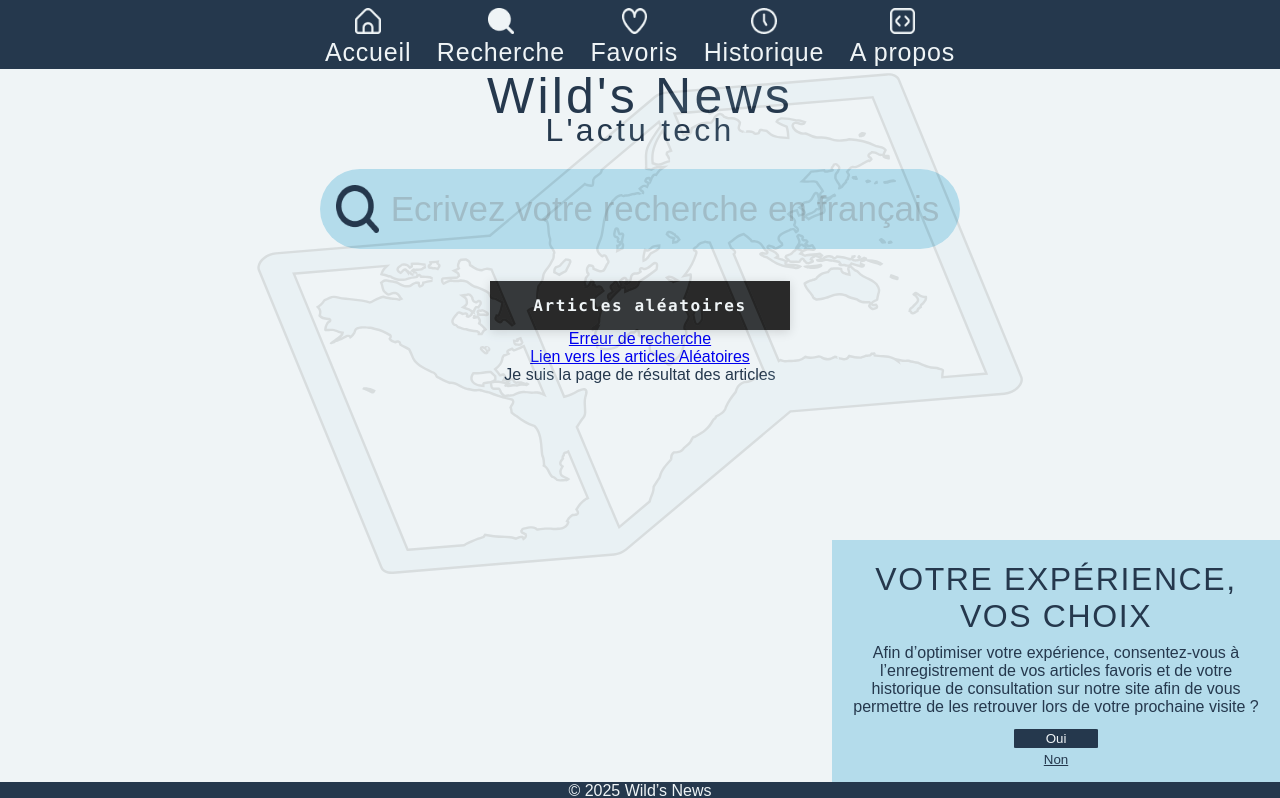
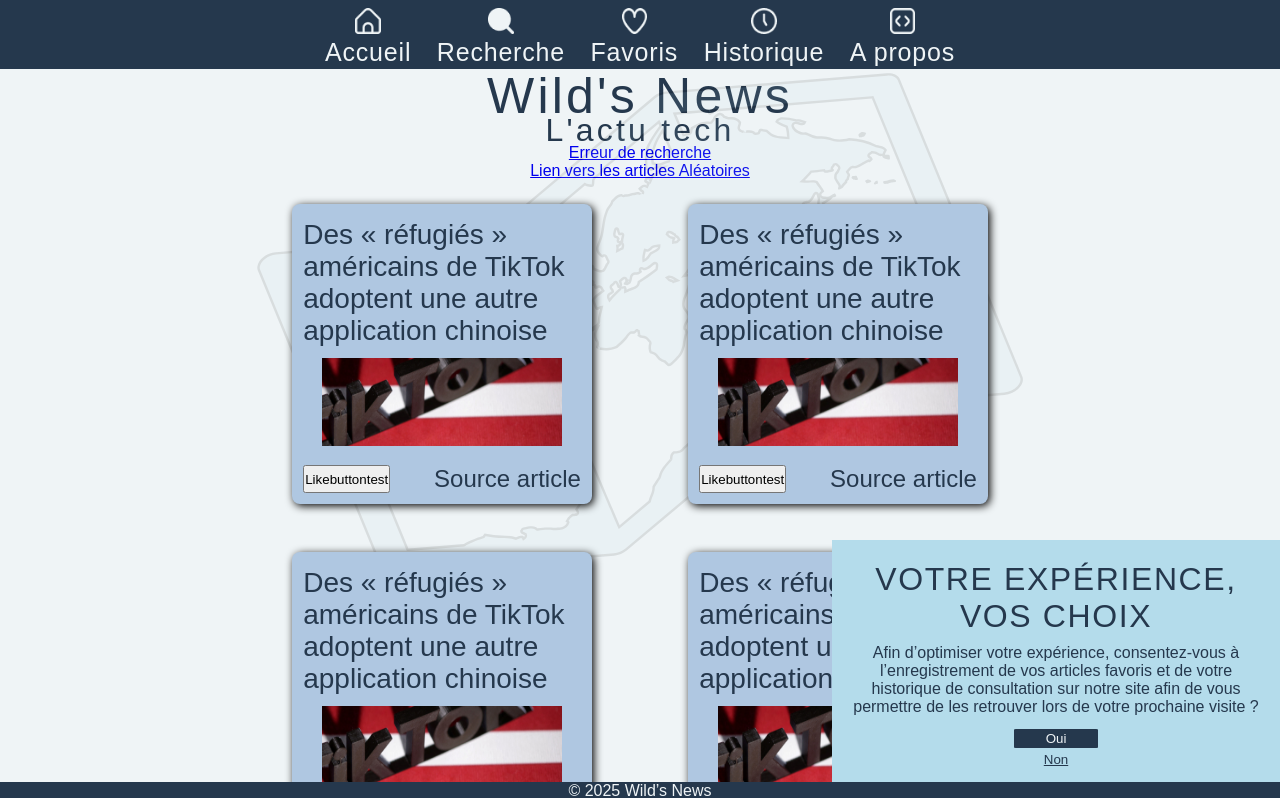
Before and after one commit to WildCodeSchool/2024-12-orleans-cda-project2-team-b, a React (Vite) app: page /recherche/resultats-de-recherche in a window 1280 px wide. Shown: the top 798 px of the page. Built offline with nearby package versions, Linux system fonts and the light colour scheme; a web font is replaced by a local one.

Commit message:
finish displayresults

```diff
--- /dev/null
+++ b/src/components/article-result.jsx
@@ -0,0 +1,18 @@
+// import { Link, Outlet } from 'react-router-dom';
+import tiktok from '../assets/Tiktokimg.png';
+import './article-result.scss';
+
+export default function ArticleResult() {
+  //   const historyId = 567;
+  return (
+    <div className='results-container'>
+      <p>Des « réfugiés » américains de TikTok adoptent une autre application chinoise</p>
+      <img src={tiktok} alt="photo de l'article" />
+      <div className='under-image-results'>
+        <button>Likebuttontest</button>
+        {/* <LikeButton /> */}
+        <span>Source article</span>
+      </div>
+    </div>
+  );
+}
--- /dev/null
+++ b/src/components/article-result.scss
@@ -0,0 +1,39 @@
+@use '../variables.scss' as vars;
+
+.results-container {
+  margin-left: 3rem;
+  margin-right: 3rem;
+  margin-top: 1.5rem;
+  margin-bottom: 1.5rem;
+  height: 18.75rem;
+  width: 18.75rem;
+  font-size: vars.$desktop-content;
+  background-color: #afc7e1;
+  filter: drop-shadow(2px 2px 4px #000000);
+  border-radius: 0.5rem;
+  display: flex;
+  flex-direction: column;
+  align-items: center;
+}
+
+.results-container > img {
+  height: 6.188rem;
+  width: 15rem;
+}
+
+.results-container > p {
+  padding: 0.7rem;
+  margin-top: 0.2rem;
+}
+
+.under-image-results {
+  display: flex;
+  justify-content: space-between;
+  margin-top: 0.5rem;
+  width: 100%;
+  padding: 0.7rem;
+}
+
+.under-image-results > span {
+  font-size: 1.5rem;
+}
--- a/src/pages/results.jsx
+++ b/src/pages/results.jsx
@@ -1,5 +1,25 @@
+import { Link, Outlet } from 'react-router-dom';
+
+import ArticleResult from '../components/article-result';
 import './results.scss';
 
 export default function Results() {
-  return <p>Je suis la page de résultat des articles</p>;
+  return (
+    <>
+      <div className='article-result-wrap'>
+        <ArticleResult />
+        <ArticleResult />
+        <ArticleResult />
+        <ArticleResult />
+        <ArticleResult />
+        <ArticleResult />
+        <ArticleResult />
+        <ArticleResult />
+        <ArticleResult />
+        <ArticleResult />
+        <ArticleResult />
+        <ArticleResult />
+      </div>
+    </>
+  );
 }
--- a/src/pages/results.scss
+++ b/src/pages/results.scss
@@ -0,0 +1,8 @@
+@use '../variables.scss' as vars;
+
+.article-result-wrap {
+  width: 80%;
+  display: flex;
+  justify-content: center;
+  flex-wrap: wrap;
+}
--- a/src/pages/search.jsx
+++ b/src/pages/search.jsx
@@ -18,12 +18,16 @@ export default function Search() {
       {/*Plus tard afficher le place holder selon langue choisie */}
       <div
         className={
-          location.pathname === '/recherche/article-choisi' ? 'search-container-no-display' : 'search-container'
+          location.pathname === '/recherche/article-choisi' || location.pathname === '/recherche/resultats-de-recherche'
+            ? 'search-container-no-display'
+            : 'search-container'
         }
       >
         <div
           className={
-            location.pathname === '/recherche/oops' || location.pathname === '/recherche/article-choisi'
+            location.pathname === '/recherche/oops' ||
+            location.pathname === '/recherche/article-choisi' ||
+            location.pathname === '/recherche/resultats-de-recherche'
               ? 'search-bar-no-display'
               : 'search-bar'
           }
@@ -34,7 +38,9 @@ export default function Search() {
 
         <div
           className={
-            location.pathname === '/recherche/article-choisi' || location.pathname === '/recherche/oops'
+            location.pathname === '/recherche/article-choisi' ||
+            location.pathname === '/recherche/oops' ||
+            location.pathname === '/recherche/resultats-de-recherche'
               ? 'search-random-no-display'
               : 'search-random'
           }
--- a/src/variables.scss
+++ b/src/variables.scss
@@ -33,7 +33,7 @@ $mobile-description: 1.375rem;
 $desktop-title1: 3.125rem;
 $desktop-title2: 3rem;
 $desktop-title3: 2.5rem;
-$desktop-content: 2.188rem;
+$desktop-content: 1.75rem;
 $desktop-description: 1.563rem;
 
 // Links
```
Also changed, not shown: src/assets/Tiktokimg.png (added).
